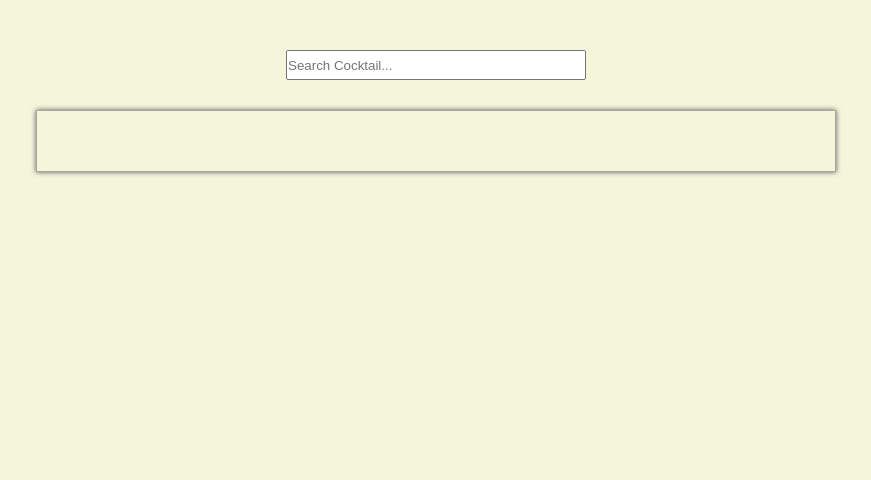
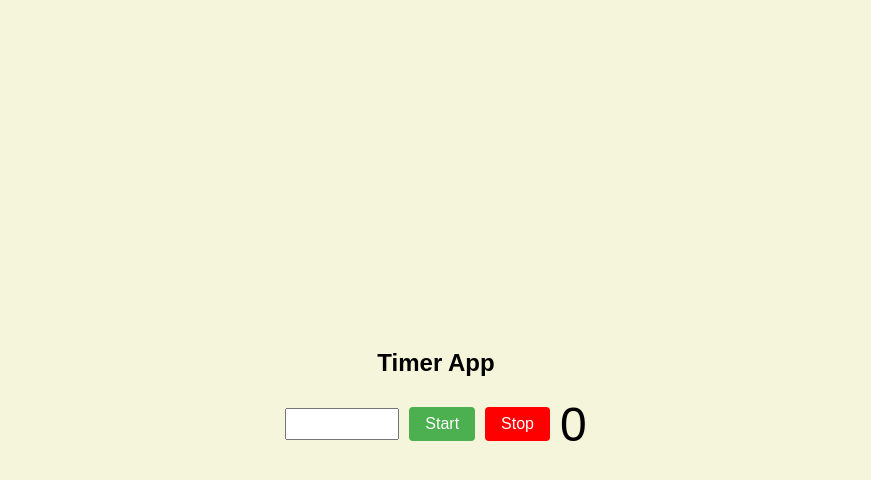
Before and after one commit to n1kalai/test-react, a React (Create React App) app: page / in a window 1280 px wide. Shown: the top 480 px of the page, without its empty margins (204-1075 px from the left). Built offline with nearby package versions, Linux system fonts and the light colour scheme.

Commit message:
did timer homework

```diff
--- /dev/null
+++ b/src/Timer.js
@@ -0,0 +1,107 @@
+import React, { useState, useEffect } from 'react';
+
+function Timer() {
+  const [inputNumber, setInputNumber] = useState('');
+  const [count, setCount] = useState(0);
+  const [timerId, setTimerId] = useState(null);
+
+  const handleChange = (event) => {
+    setInputNumber(event.target.value);
+  };
+
+  const startTimer = () => {
+    setCount(parseInt(inputNumber, 10));
+    setTimerId(setInterval(() => {
+      setCount((prevCount) => {
+        if (prevCount > 0) {
+          return prevCount - 1;
+        } else {
+          clearInterval(timerId);
+          return prevCount;
+        }
+      });
+    }, 1000));
+  };
+
+  const stopTimer = () => {
+    clearInterval(timerId);
+  };
+
+  useEffect(() => {
+    return () => {
+      clearInterval(timerId);
+    };
+  }, [timerId]);
+
+  return (
+    <div style={styles.container}>
+      <h1 style={styles.heading}>Timer App</h1>
+      <div style={styles.timerContainer}>
+        <input
+          type="number"
+          value={inputNumber}
+          onChange={handleChange}
+          style={styles.input}
+        />
+        <button onClick={startTimer} style={styles.startButton}>
+          Start
+        </button>
+        <button onClick={stopTimer} style={styles.stopButton}>
+          Stop
+        </button>
+        <div style={styles.count}>{count}</div>
+      </div>
+    </div>
+  );
+}
+
+const styles = {
+  container: {
+    display: 'flex',
+    flexDirection: 'column',
+    alignItems: 'center',
+    justifyContent: 'center',
+    height: '100vh',
+    fontFamily: 'Arial, sans-serif',
+  },
+  heading: {
+    fontSize: '24px',
+    fontWeight: 'bold',
+    marginBottom: '20px',
+  },
+  timerContainer: {
+    display: 'flex',
+    alignItems: 'center',
+  },
+  input: {
+    width: '100px',
+    marginRight: '10px',
+    padding: '5px',
+    fontSize: '16px',
+  },
+  startButton: {
+    padding: '8px 16px',
+    fontSize: '16px',
+    backgroundColor: '#4caf50',
+    color: '#fff',
+    border: 'none',
+    borderRadius: '4px',
+    cursor: 'pointer',
+    marginRight: '10px',
+  },
+  stopButton: {
+    padding: '8px 16px',
+    fontSize: '16px',
+    backgroundColor: 'red',
+    color: '#fff',
+    border: 'none',
+    borderRadius: '4px',
+    cursor: 'pointer',
+  },
+  count: {
+    fontSize: '48px',
+    marginLeft: '10px',
+  },
+};
+
+export default Timer;
--- a/src/index.js
+++ b/src/index.js
@@ -5,11 +5,12 @@ import reportWebVitals from "./reportWebVitals";
 // import App from "./App";
 // import AppWithClass from "./AppWithClass";
 import LiveSearch from "./LiveSearch";
+import Timer from "./Timer";
 
 const root = ReactDOM.createRoot(document.getElementById("root"));
 root.render(
 	// <React.StrictMode>
-	<LiveSearch />
+	<Timer />
 	// </React.StrictMode>
 );
 
```
